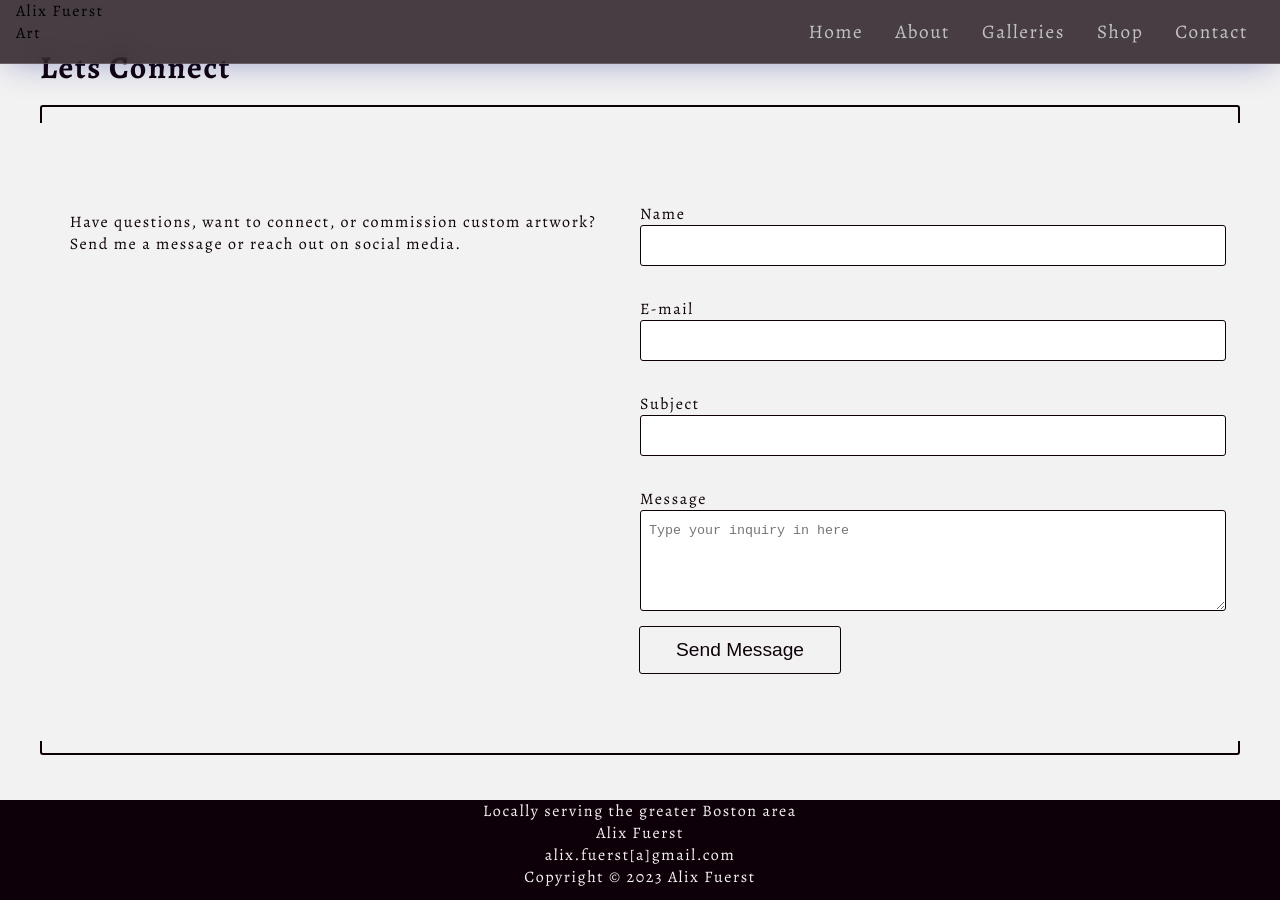
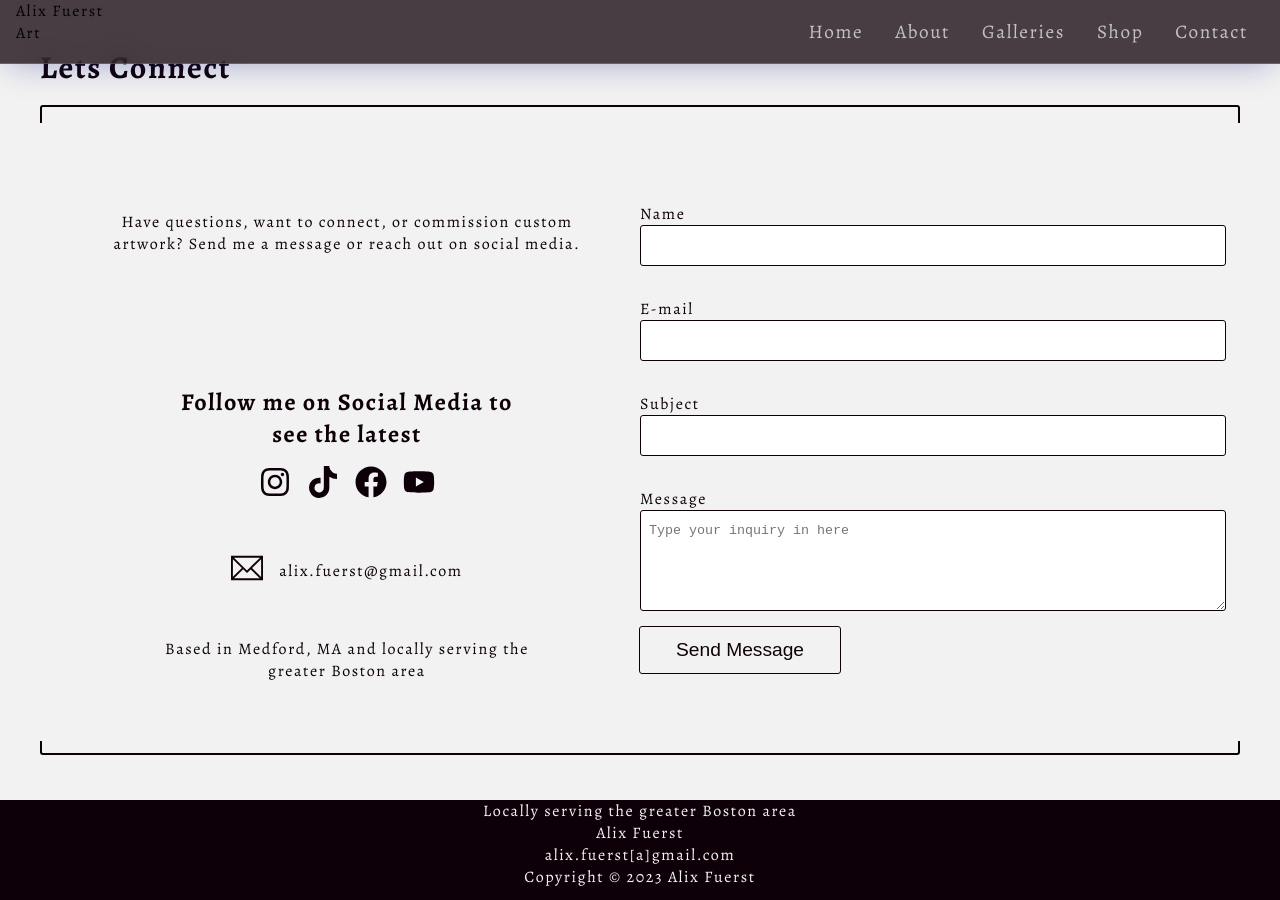
Before and after one commit to neuro-myoung/aftnext2023, a Next.js app: page /contact in a window 1280 px wide. Built offline with nearby package versions, Linux system fonts and the light colour scheme.

Commit message:
minor changes

```diff
--- a/package.json
+++ b/package.json
@@ -23,7 +23,8 @@
     "react": "^18",
     "react-collapse": "^5.1.1",
     "react-dom": "^18",
-    "react-icons": "^4.12.0",
+    "react-icons": "^5.0.1",
+    "react-social-icons": "^6.16.0",
     "sanity": "^3.36.4"
   },
   "devDependencies": {
--- a/src/app/contact/contact.module.css
+++ b/src/app/contact/contact.module.css
@@ -46,12 +46,14 @@
     display: flex;
     flex-direction: column;
     align-items: flex-start;
-    justify-content: space-between;
+    justify-content: flex-start;
+    gap: 30%;
     z-index: 5;
 }
 
 .descriptionWrapper > p {
-    max-width: 65ch;
+    max-width: 60ch;
+    text-align: center;
 }
 
 .formBox {
@@ -98,3 +100,49 @@
     transform: scale(1.05);
     outline: no-outline;
 }
+
+.contactMethods {
+    width: 100%;
+    display: flex;
+    flex-direction: column;
+    justify-content: center;
+    align-items: center;
+    gap: 1rem;
+}
+
+.contactMethods > p {
+    max-width: 50ch;
+    text-align: center;
+}
+
+.contactMethods > h2 {
+    max-width: 30ch;
+    text-align: center;
+}
+
+.socialIcons{
+    display:flex;
+    gap: 1rem;
+    justify-content:center;
+    align-items: center;
+    width: 100%;
+}
+
+.emailWrapper{
+    display: flex;
+    gap: 1rem;
+    justify-content: center;
+    align-items: center;
+    width: 100%;
+    margin:2rem 0 ;
+}
+
+.icon {
+    font-size:2rem;
+    color:#0e0008
+}
+
+.icon:hover,
+.icon:focus {
+    color:#e93e68
+}
--- a/src/app/contact/page.tsx
+++ b/src/app/contact/page.tsx
@@ -1,6 +1,10 @@
 import React from 'react';
 import styles from './contact.module.css';
 import ContactForm from './ContactForm';
+import { SocialIcon } from 'react-social-icons';
+import { TfiEmail } from "react-icons/tfi";
+import { FaFacebook, FaInstagram, FaTiktok, FaYoutube} from "react-icons/fa";
+import Link from 'next/link'
 
 const Contact = () => {
   return (
@@ -9,6 +13,20 @@ const Contact = () => {
       <div className={styles.formWrapper}>
         <div className={styles.descriptionWrapper}>
           <p>Have questions, want to connect, or commission custom artwork? Send me a message or reach out on social media.</p>
+            <div className={styles.contactMethods}>
+              <h2>Follow me on Social Media to see the latest</h2>
+              <div className={styles.socialIcons}>
+                <Link href="https://www.instagram.com/alixfuerst_art/" ><FaInstagram className={styles.icon}/></Link>
+                <Link href="https://www.tiktok.com/@alixfuerst_art" ><FaTiktok className={styles.icon}/></Link>
+                <Link href="https://www.facebook.com/AlixFuerstArt/" ><FaFacebook className={styles.icon}/></Link>
+                <Link href="https://www.youtube.com/c/alixfuerstart" ><FaYoutube className={styles.icon} /></Link>
+              </div>
+              <div className={styles.emailWrapper}>
+              <Link href="mailto:alix.fuerst@gmail.com" ><TfiEmail className={styles.icon} /></Link>
+              <p>alix.fuerst@gmail.com</p>
+              </div>
+              <p> Based in Medford, MA and locally serving the greater Boston area</p>
+            </div>
         </div>
         <ContactForm />
       </div>
```
Also changed, not shown: 1 other file (tests, documents, lock files or other folders).
